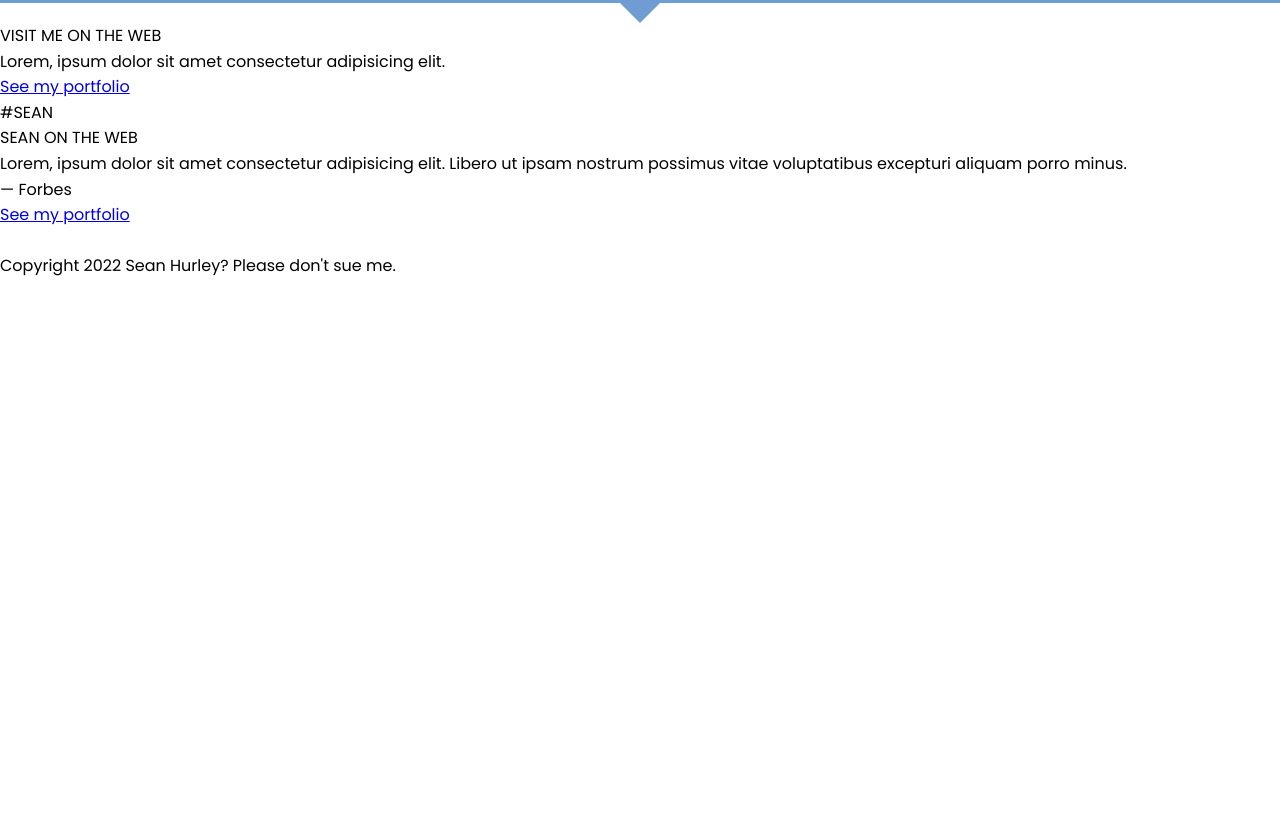
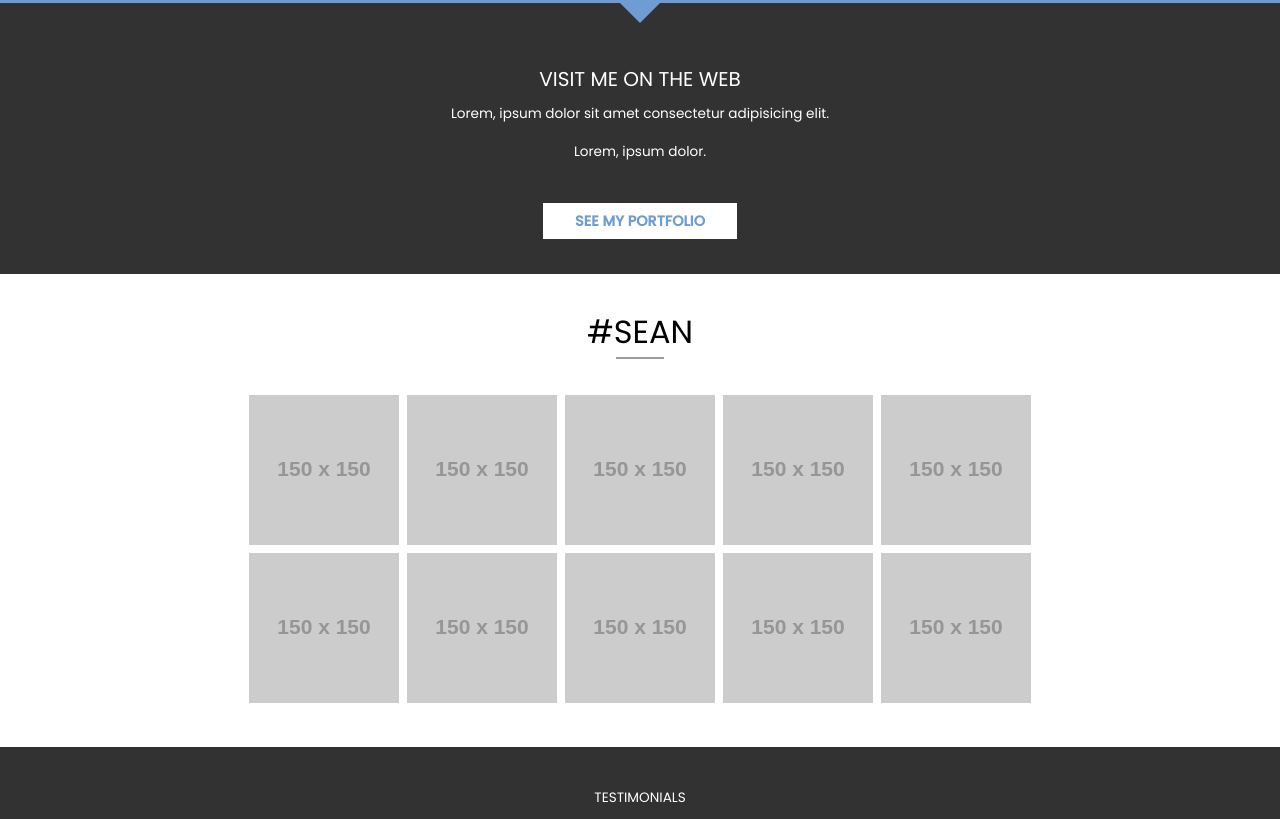
Before and after one commit to smh1988-2/seans-suits, a plain HTML site: page index.html in a window 1280 px wide. Shown: the part 1361-2180 px from the top of the page. Before the commit the page ends 1640 px from the top, so only its background shows below. Drawn offline with Linux system fonts and the light colour scheme; placeholder pictures from the web are drawn by us.

Commit message:
added visit and testimonials section

```diff
--- a/index.html
+++ b/index.html
@@ -37,7 +37,7 @@
           quo minima repellat voluptates.
         </p>
         <div class="btn-container">
-            <a href="#" class="white-btn">Book an appointment</a>
+            <a href="#" class="btn">Book an appointment</a>
             <div class="hero-btn-container">
       </div>
     </section>
@@ -51,7 +51,7 @@
         ab ea ipsum corrupti.
       </p>
       <div class="btn-container">
-          <a href="#" class="white-btn">See the code</a>
+          <a href="#" class="btn">See the code</a>
       </div>
     </section>
 
@@ -78,21 +78,36 @@
       </section>
     </section>
 
-    <div class="arrow-container"><div class="arrow-down"></div></div>
 
 
-    <section>
+    <section class="dark-section">
+        <div class="arrow-container"><div class="arrow-down"></div></div>
       <h2>Visit me on the web</h2>
       <p>Lorem, ipsum dolor sit amet consectetur adipisicing elit.</p>
-      <a href="#">See my portfolio</a>
+      <p>Lorem, ipsum dolor.</p>
+      <div class="visit-btn-container"><a class="btn no-border" href="https://www.seanhurley.co">See my portfolio</a></div>
+
     </section>
 
-    <section>
+    <section class="social">
       <h2>#Sean</h2>
+      <div class="social-line"></div>
+      <div class="social-image-container">
+        <img src="http://placehold.jp/150x150.png" alt="" class="social-image" />
+        <img src="http://placehold.jp/150x150.png" alt="" class="social-image" />
+        <img src="http://placehold.jp/150x150.png" alt="" class="social-image" />
+        <img src="http://placehold.jp/150x150.png" alt="" class="social-image" />
+        <img src="http://placehold.jp/150x150.png" alt="" class="social-image" />
+        <img src="http://placehold.jp/150x150.png" alt="" class="social-image" />
+        <img src="http://placehold.jp/150x150.png" alt="" class="social-image" />
+        <img src="http://placehold.jp/150x150.png" alt="" class="social-image" />
+        <img src="http://placehold.jp/150x150.png" alt="" class="social-image" />
+        <img src="http://placehold.jp/150x150.png" alt="" class="social-image" />
+      </div>
     </section>
 
-    <section>
-      <h4>Sean on the web</h4>
+    <section class="dark-section">
+      <h2 class="testimonials-header">Testimonials</h2>
       <figure class="quote">
         <blockquote>
           Lorem, ipsum dolor sit amet consectetur adipisicing elit. Libero ut
@@ -101,14 +116,14 @@
         </blockquote>
         <figcaption>&mdash; <cite>Forbes</cite></figcaption>
       </figure>
-      <a href="#">See my portfolio</a>
+      <div class="visit-btn-container"><a class="btn no-border" href="https://www.seanhurley.co">See my portfolio</a></div>
     </section>
 
     <footer>
       <figure>
-        <img src="#" alt="" />
-        <img src="#" alt="" />
-        <img src="#" alt="" />
+        <img src="http://placehold.jp/30x30.png" alt="" class="social-image" />
+        <img src="http://placehold.jp/30x30.png" alt="" class="social-image" />
+        <img src="http://placehold.jp/30x30.png" alt="" class="social-image" />
       </figure>
       <p>Copyright 2022 Sean Hurley? Please don't sue me.</p>
     </footer>
--- a/styles.css
+++ b/styles.css
@@ -147,11 +147,28 @@ h4 {
   text-transform: uppercase;
 }
 
+.dark-section {
+  background-color: var(--dark-gray-color);
+  color: #fff;
+  text-align: center;
+  padding: 0rem 0rem;
+  font-size: 0.85rem;
+}
+
+.dark-section > h2 {
+  font-size: 1.25rem;
+  padding-top: 2.5rem;
+}
+
+.dark-section > p {
+  padding: 0.5rem;
+}
+
 .btn-container {
   padding: 1.5rem 0rem;
 }
 
-.white-btn {
+.btn {
   background-color: #fff;
   border: 2px solid var(--blue-bg-color);
   color: var(--blue-bg-color);
@@ -160,6 +177,11 @@ h4 {
   text-transform: uppercase;
   font-size: 0.9rem;
   font-weight: 800;
+  cursor: pointer;
+}
+
+.no-border {
+  border: none;
 }
 
 /* HEADER */
@@ -315,3 +337,61 @@ h1 {
   border-right: 20px solid transparent;
   border-top: 20px solid var(--blue-bg-color);
 }
+
+/* VISIT */
+
+.visit-btn-container {
+  padding: 2.5rem;
+}
+
+/* SOCIAL */
+
+.social {
+  display: flex;
+  flex-flow: column wrap;
+  justify-content: center;
+  align-items: center;
+}
+
+.social > h2 {
+  font-size: 2rem;
+  padding-top: 2rem;
+}
+
+.social-line {
+  width: 3rem;
+  padding-bottom: 2rem;
+  border-top: 2px solid var(--light-gray-footer-color);
+}
+
+.social-image-container {
+  display: flex;
+  flex-flow: row wrap;
+  justify-content: center;
+  align-items: center;
+  max-width: 900px;
+  padding-bottom: 2.5rem;
+}
+
+.social-image {
+  padding: 0.25rem;
+}
+
+/* TESTIMONIALS */
+
+.testimonials-header {
+    font-size: .85rem!important;
+}
+
+blockquote {
+    font-size: 1.5rem;
+    font-style: italic;
+    padding: 2rem 25rem;
+}
+
+@media only screen and (max-width: 1100px) {
+    blockquote {
+        padding: 2rem 2rem;
+    }
+
+  }
```
